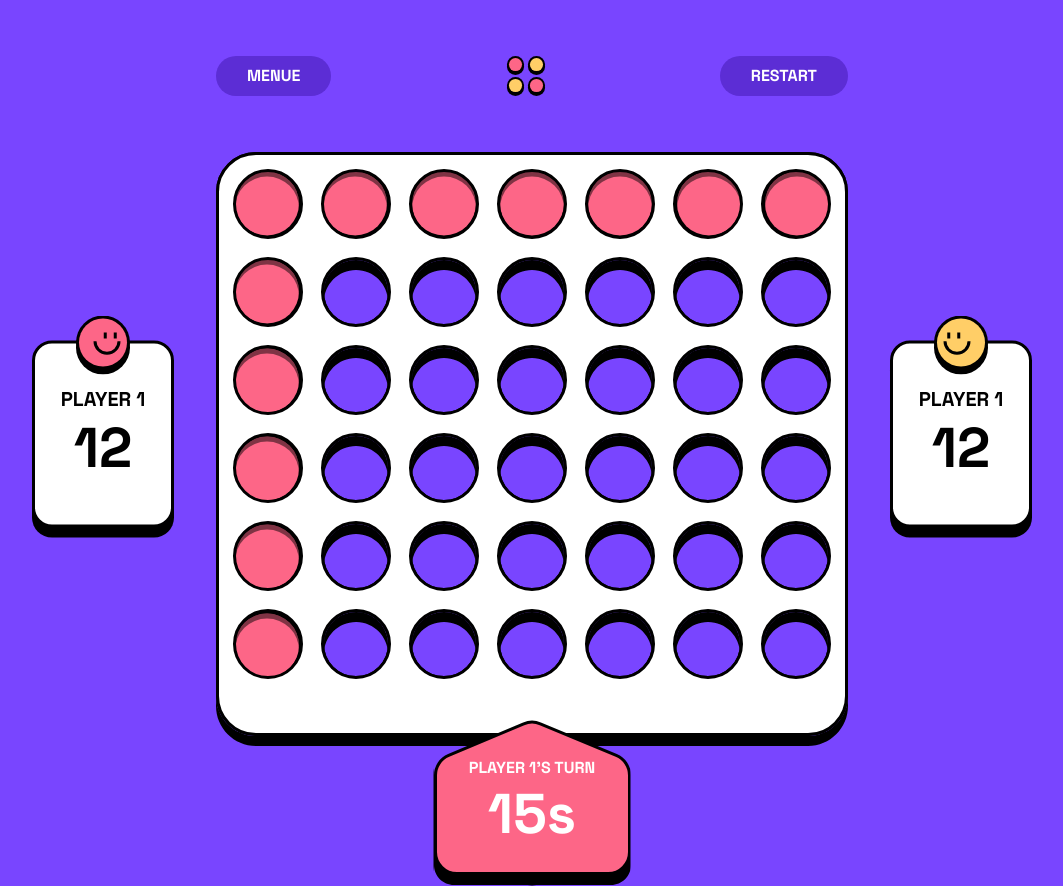
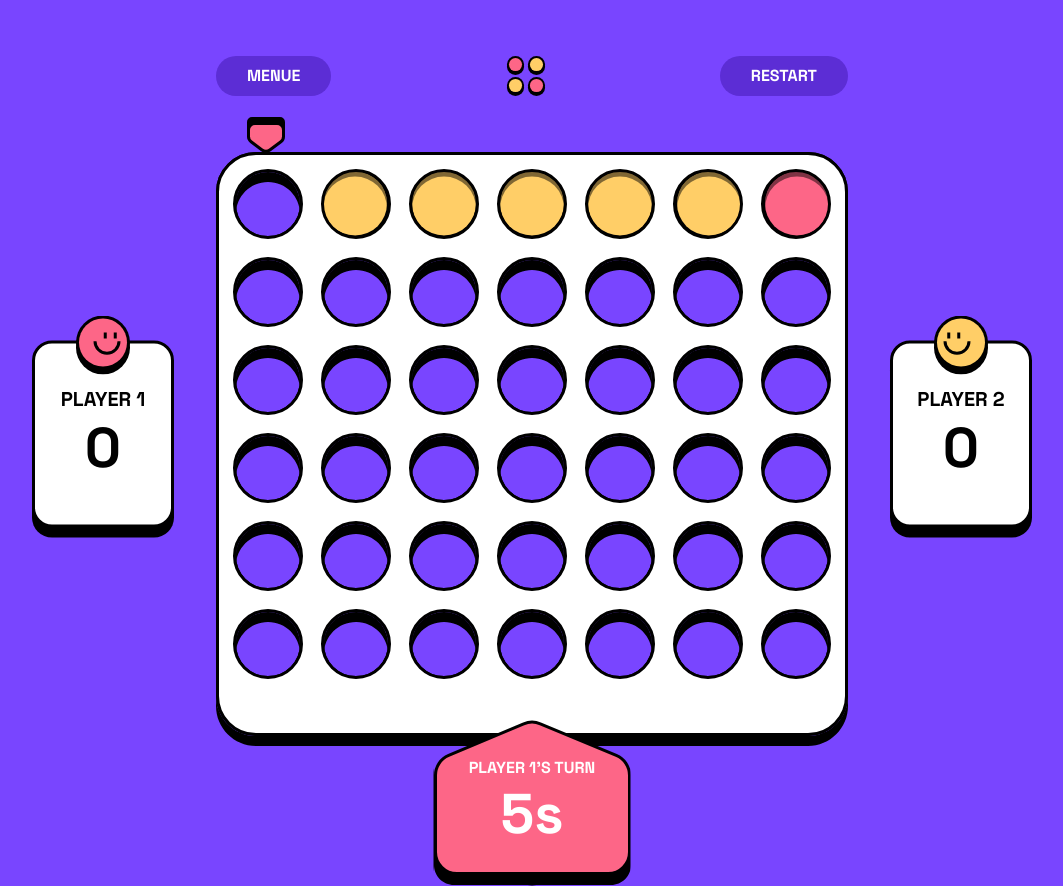
Before and after one commit to SmileAndWaveBoyz/connect4, a React (Create React App) app: page /2player in a window 1280 px wide. Shown: the whole page, without its empty margins (108-1171 px from the left). Built offline with nearby package versions, Linux system fonts and the light colour scheme.

Commit message:
Table logic loop

```diff
--- a/src/App.css
+++ b/src/App.css
@@ -21,7 +21,6 @@ body{
 }
 
 .buttonsContainer{
-  /* outline: 1px solid wheat; */
   width: 335px;
   height: 305px;
   margin: 0 auto;
@@ -273,6 +272,11 @@ h2{
   display: flex;
   justify-content: center;
   margin-bottom: 23.1rem;
+
+}
+
+.tableContainer{
+  outline: 1px solid wheat;
 }
 
 .backImageLayer, .frontImageLayer{
@@ -288,7 +292,8 @@ h2{
   position: relative;
 }
 
-.gameBoard table{
+
+.gameTable{
   top: 0px;
   z-index: 2;
   position: absolute;
@@ -301,11 +306,33 @@ h2{
   position: relative;
 }
 
+.invisibleEventListener{
+  width: 328px;
+  height: 80px;
+  top: -22px;
+  position: absolute;
+  z-index: 5;
+  cursor: pointer;
+  outline: 0;
+}
+
+.invisibleEventListener tr td{
+  /* border: 1px solid rgb(43, 42, 40); */
+}
+
 .token{
   position: absolute;
   left: 50%;
   top: 50%;
   transform: translate(-50%, -50%);
+}
+
+.token.red{
+  content: url("/public/assets/images/counter-red-small.svg");
+}
+
+.token.yellow{
+  content: url("/public/assets/images/counter-yellow-small.svg");
 }
 
 .playerTurnBox{
@@ -314,7 +341,6 @@ h2{
   left: 50%;
   transform: translateX(-50%);
   bottom: -150px;
-  background-image: url("../public/assets/images/turn-background-red.svg");
   width: 197px;
   height: 166px;
   text-align: center;
@@ -323,6 +349,15 @@ h2{
   flex-direction: column;
   justify-content: center;
   align-items: center;
+  transition: all 0.2s;
+}
+
+.playerTurnBox.red{
+  background-image: url("../public/assets/images/turn-background-red.svg");
+}
+
+.playerTurnBox.yellow{
+  background-image: url("../public/assets/images/turn-background-yellow.svg");
 }
 
 .playerTurnBox h3{
@@ -339,6 +374,10 @@ h2{
   line-height: 7.1rem;
 }
 
+.markerImage{
+  display: none;
+}
+
 @media screen and (min-width: 768px) {
   .backImageLayer{
     content: url("/public/assets/images/board-layer-black-large.svg");
@@ -348,14 +387,26 @@ h2{
     content: url("/public/assets/images/board-layer-white-large.svg");
   }
 
-  .gameBoard table{
+  .gameTable{
     width: 619px;
     height: 530px;
     top: 10px;
   }
 
+  .invisibleEventListener{
+    top: -30px;
+    transform: translate(-23px);
+    position: absolute;
+    width: 672px;
+    height: 140px;
+  }
+
   .token.red{
     content: url("/public/assets/images/counter-red-large.svg");
+  }
+
+  .token.yellow{
+    content: url("/public/assets/images/counter-yellow-large.svg");
   }
 
 }
@@ -403,4 +454,21 @@ h2{
   .playersBox{
     width: 100rem;
   }
+
+  .markerImage{
+    display: block;
+    position: absolute;
+    top: -5px;
+    z-index: 5;
+    transition: all 0.15s;
+  }
+
+  .markerImage.red{
+    content: url("/public/assets/images/marker-red.svg");
+  }
+
+  .markerImage.yellow{
+    content: url("/public/assets/images/marker-yellow.svg");
+  }
+
  }
--- a/src/components/Player.jsx
+++ b/src/components/Player.jsx
@@ -1,7 +1,50 @@
-import React from 'react'
+import React, { useState, useEffect} from 'react'
 import {Route, Routes, useLocation } from 'react-router-dom';
 
 function Player() {
+  //Table logic
+  const[column0, setcolumn0] = useState([0, 0, 0, 0, 0, 0]);
+  const[column1, setcolumn1] = useState([2, 0, 0, 0, 0, 0]);
+  const[column2, setcolumn2] = useState([2, 0, 0, 0, 0, 0]);
+  const[column3, setcolumn3] = useState([2, 0, 0, 0, 0, 0]);
+  const[column4, setcolumn4] = useState([2, 0, 0, 0, 0, 0]);
+  const[column5, setcolumn5] = useState([2, 0, 0, 0, 0, 0]);
+  const[column6, setcolumn6] = useState([1, 0, 0, 0, 0, 0]);
+  const[wholeTable, setWholeTable] = useState([column0, column1, column2, column3, column4, column5, column6]);
+
+  //Set who's turn it is and the timer
+  const[whosTurnIsIt, setWhosTurnItIs] = useState("red");
+  const[turnCounter, setTurnCounter] = useState(0);
+
+  useEffect(() => {
+    const interval = setInterval(() => {
+      setTurnCounter(prevCount => prevCount + 1);
+    }, 1000);
+
+    return () => clearInterval(interval);
+  }, []);
+
+  function addToken(column) {
+    setWholeTable([column0, column1, column2, column3, column4, column5, column6]);
+    console.log(wholeTable);
+    if (whosTurnIsIt === "red") {
+      setWhosTurnItIs("yellow");
+    } else{
+      setWhosTurnItIs("red");
+    }
+    setTurnCounter(0);
+  }
+
+  //Moving the marker
+  const[markerX, setMarkerX] = useState("11%");
+  function moveMarker(amount) {
+    setMarkerX(amount);
+  }
+
+  //Scoring
+  const[playerOneScore, setPlayerOneScore] = useState(0);
+  const[playerTwoScore, setPlayerTwoScore] = useState(0);
+
   return (
     <div className="playArea">
       <div className="playButtonsContainer">
@@ -12,30 +55,79 @@ function Player() {
       <div className="playersBox">
         <div className="playersTextBubble">
           <h2>PLAYER 1</h2>
-          <p>12</p>
+          <p>{playerOneScore}</p>
           <img className='playerOneImage' src="./assets/images/player-one.svg" alt="Player 1 smiley face" />
         </div>
         <div className="playersTextBubble">
-          <h2>PLAYER 1</h2>
-          <p>12</p>
+          <h2>PLAYER 2</h2>
+          <p>{playerTwoScore}</p>
           <img className='playerTwoImage' src="./assets/images/player-two.svg" alt="Player 2 smiley face" />
         </div>
       </div>
 
       <div className="gameBoard">
         <img className='backImageLayer' src="/assets/images/board-layer-black-small.svg" alt="back of connect 4 board" />
-        <table>
+        <table className='gameTable'>
           <tr>
-            <td><img className="token red" src="/assets/images/counter-red-small.svg" alt="" /></td>
-            <td><img className="token red" src="/assets/images/counter-red-small.svg" alt="" /></td>
-            <td><img className="token red" src="/assets/images/counter-red-small.svg" alt="" /></td>
-            <td><img className="token red" src="/assets/images/counter-red-small.svg" alt="" /></td>
-            <td><img className="token red" src="/assets/images/counter-red-small.svg" alt="" /></td>
-            <td><img className="token red" src="/assets/images/counter-red-small.svg" alt="" /></td>
-            <td><img className="token red" src="/assets/images/counter-red-small.svg" alt="" /></td>
+            <td>{
+            wholeTable[0][0] === 0 ?
+            null
+            : wholeTable[0][0] === 1 ?
+            <img className="token red" src="/assets/images/counter-red-small.svg" alt="" />
+            : <img className="token yellow" src="/assets/images/counter-yellow-small.svg" alt="" />
+            }</td>
+
+            <td>{
+            wholeTable[1][0] === 0 ?
+            null
+            : wholeTable[1][0] === 1 ?
+            <img className="token red" src="/assets/images/counter-red-small.svg" alt="" />
+            : <img className="token yellow" src="/assets/images/counter-yellow-small.svg" alt="" />
+            }</td>
+
+            <td>{
+            wholeTable[2][0] === 0 ?
+            null
+            : wholeTable[2][0] === 1 ?
+            <img className="token red" src="/assets/images/counter-red-small.svg" alt="" />
+            : <img className="token yellow" src="/assets/images/counter-yellow-small.svg" alt="" />
+            }</td>
+
+            <td>{
+            column3[0] === 0 ?
+            null
+            : column3[0] === 1 ?
+            <img className="token red" src="/assets/images/counter-red-small.svg" alt="" />
+            : <img className="token yellow" src="/assets/images/counter-yellow-small.svg" alt="" />
+            }</td>
+
+            <td>{
+            column4[0] === 0 ?
+            null
+            : column4[0] === 1 ?
+            <img className="token red" src="/assets/images/counter-red-small.svg" alt="" />
+            : <img className="token yellow" src="/assets/images/counter-yellow-small.svg" alt="" />
+            }</td>
+
+            <td>{
+            column5[0] === 0 ?
+            null
+            : column5[0] === 1 ?
+            <img className="token red" src="/assets/images/counter-red-small.svg" alt="" />
+            : <img className="token yellow" src="/assets/images/counter-yellow-small.svg" alt="" />
+            }</td>
+
+            <td>{
+            column6[0] === 0 ?
+            null
+            : column6[0] === 1 ?
+            <img className="token red" src="/assets/images/counter-red-small.svg" alt="" />
+            : <img className="token yellow" src="/assets/images/counter-yellow-small.svg" alt="" />
+            }</td>
+
           </tr>
           <tr>
-            <td><img className="token red" src="/assets/images/counter-red-small.svg" alt="" /></td>
+            <td></td>
             <td></td>
             <td></td>
             <td></td>
@@ -44,7 +136,7 @@ function Player() {
             <td></td>
           </tr>
           <tr>
-            <td><img className="token red" src="/assets/images/counter-red-small.svg" alt="" /></td>
+            <td></td>
             <td></td>
             <td></td>
             <td></td>
@@ -53,7 +145,7 @@ function Player() {
             <td></td>
           </tr>
           <tr>
-            <td><img className="token red" src="/assets/images/counter-red-small.svg" alt="" /></td>
+            <td></td>
             <td></td>
             <td></td>
             <td></td>
@@ -62,7 +154,7 @@ function Player() {
             <td></td>
           </tr>
           <tr>
-            <td><img className="token red" src="/assets/images/counter-red-small.svg" alt="" /></td>
+            <td></td>
             <td></td>
             <td></td>
             <td></td>
@@ -71,7 +163,7 @@ function Player() {
             <td></td>
           </tr>
           <tr>
-            <td><img className="token red" src="/assets/images/counter-red-small.svg" alt="" /></td>
+            <td></td>
             <td></td>
             <td></td>
             <td></td>
@@ -82,10 +174,22 @@ function Player() {
         </table>
         <img className="frontImageLayer" src="/assets/images/board-layer-white-small.svg" alt="Front of connect 4 board"/>
 
-        <div className="playerTurnBox">
-            <h3>PLAYER 1'S TURN</h3>
-            <p>15s</p>
+        <div className={"playerTurnBox " + whosTurnIsIt}>
+            <h3>PLAYER {whosTurnIsIt === "red"? "1" : "2"}'S TURN</h3>
+            <p>{turnCounter}s</p>
         </div>
+        <table className='invisibleEventListener'>
+            <tr>
+            <img className={"markerImage " + whosTurnIsIt} src="/assets/images/marker-red.svg" alt="marker" style= {{left: markerX}}/>
+              <td onClick={() => addToken(0)} onMouseEnter={() => moveMarker("11%")}></td>
+              <td onClick={() => addToken(1)} onMouseEnter={() => moveMarker("24.5%")}></td>
+              <td onClick={() => addToken(2)} onMouseEnter={() => moveMarker("37.55%")}></td>
+              <td onClick={() => addToken(3)} onMouseEnter={() => moveMarker("50.5%")}></td>
+              <td onClick={() => addToken(4)} onMouseEnter={() => moveMarker("63.7%")}></td>
+              <td onClick={() => addToken(5)} onMouseEnter={() => moveMarker("77%")}></td>
+              <td onClick={() => addToken(6)} onMouseEnter={() => moveMarker("90%")}></td>
+            </tr>
+        </table>
       </div>
     </div>
   )
```
